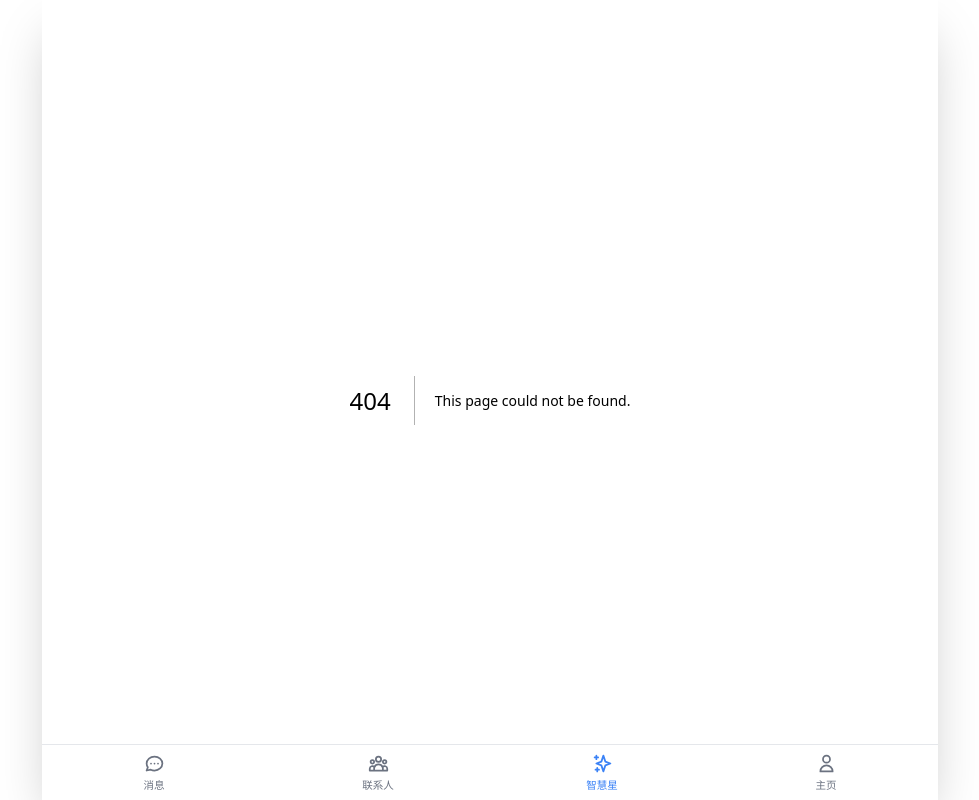
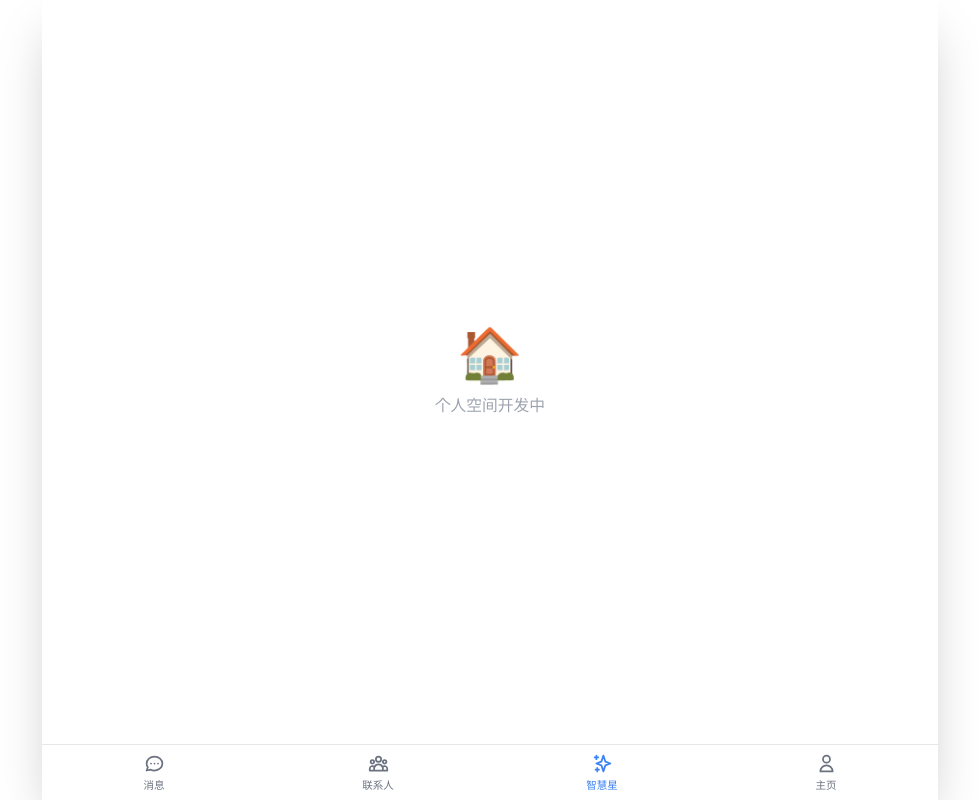
Before and after one commit to yangui88168/xianqu, a Next.js app in the folder clients/web/: page /zhihui/space in a window 1280 px wide. Before the commit this address had no page. Shown: the whole page, without its empty margins (150-1129 px from the left). Built offline with nearby package versions, Linux system fonts and the light colour scheme; a small style sheet from the web is missing.

Commit message:
Create space.tsx

```diff
--- /dev/null
+++ b/clients/web/pages/zhihui/space.tsx
@@ -0,0 +1,10 @@
+export default function Space() {
+  return (
+    <div className="h-full flex items-center justify-center text-gray-400">
+      <div className="text-center">
+        <div className="text-6xl mb-4">🏠</div>
+        <p className="text-lg">个人空间开发中</p>
+      </div>
+    </div>
+  );
+}
```
